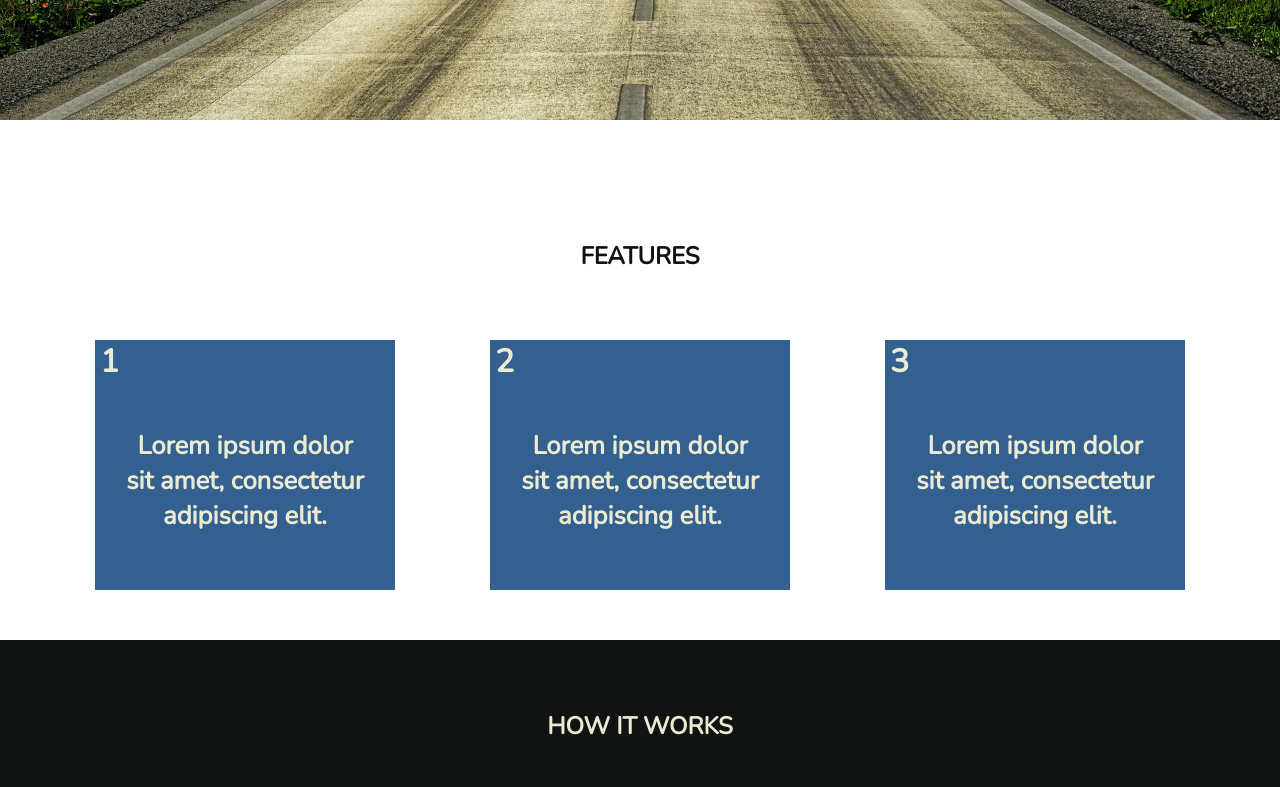
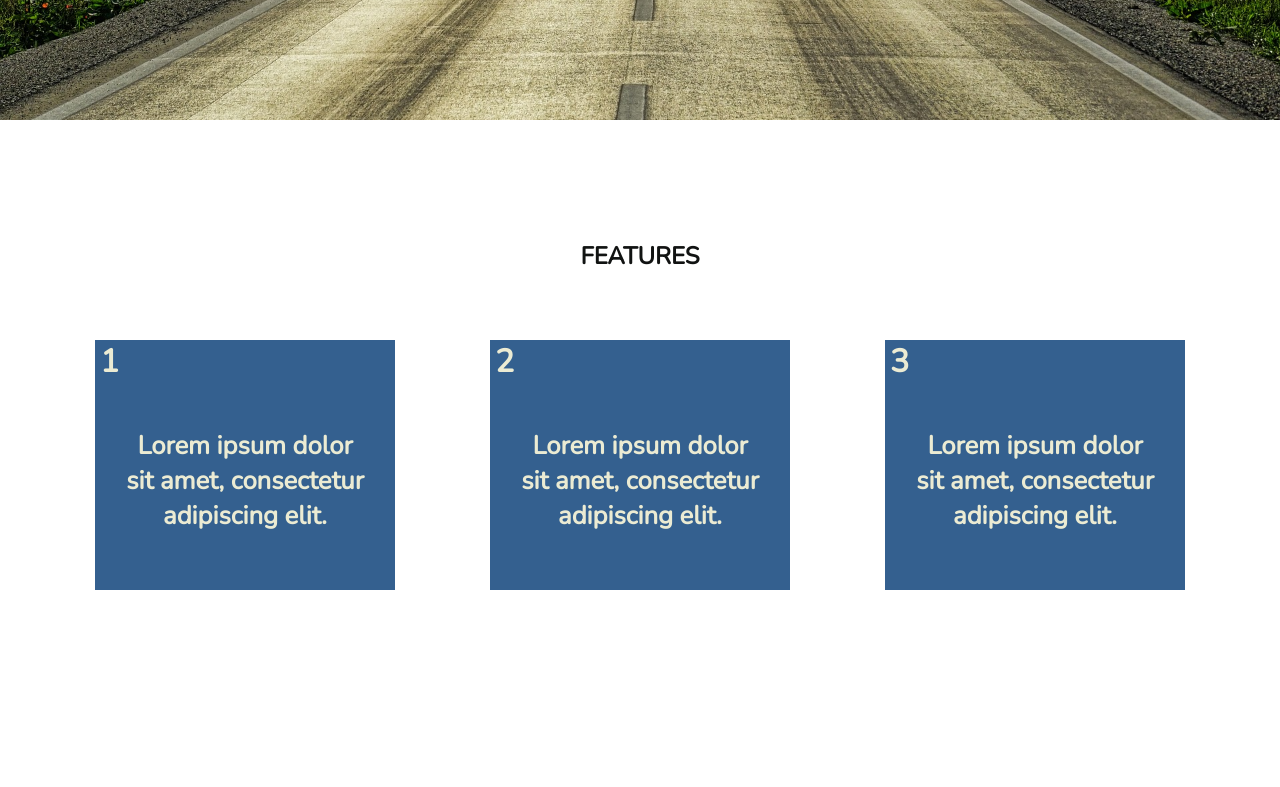
Before and after one commit to rjchirinos/product-landing-page, a plain HTML site: page index.html in a window 1280 px wide. Shown: the part 680-1467 px from the top of the page. Drawn offline with nearby package versions, Linux system fonts and the light colour scheme; grey boxes are pictures that could not be loaded.

Commit message:
Large sections

```diff
--- a/css/style.css
+++ b/css/style.css
@@ -62,6 +62,10 @@ nav li a:hover {
   width: 20%;
   float: left;
   max-height: 100px;
+}
+
+section {
+  min-height: 100vh;
 }
 
 section.sec1 {
```
